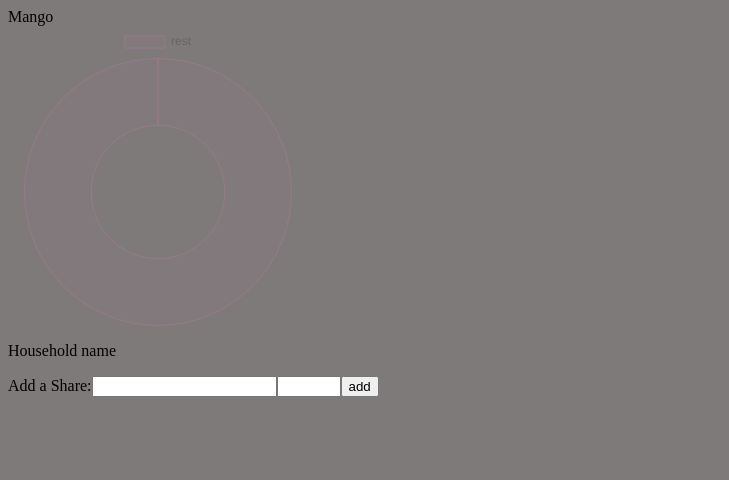
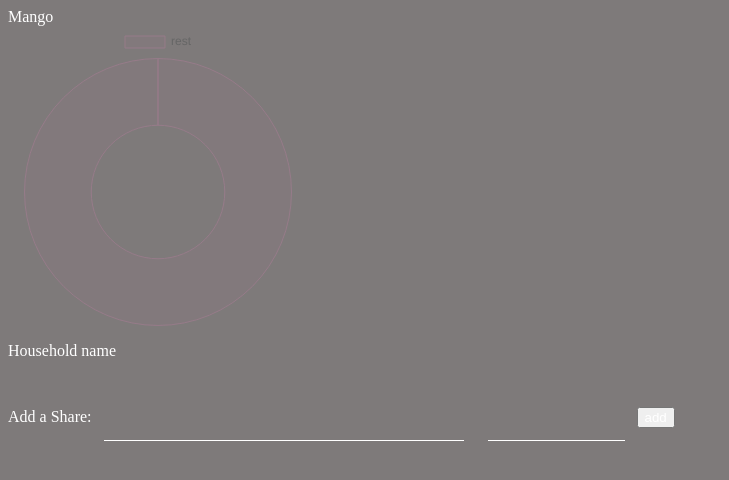
Before and after one commit to devskar/mango-app, a React (Create React App) app: page / in a window 1280 px wide. Shown: the top 480 px of the page, without its empty margins (0-729 px from the left). Built offline with nearby package versions, Linux system fonts and the light colour scheme.

Commit message:
Updating package.json and Readme

```diff
--- a/src/styles/index.css
+++ b/src/styles/index.css
@@ -1,3 +1,18 @@
 body {
   background-color: #7e7a7a;
 }
+
+* {
+  color: white;
+}
+
+input {
+  border: none;
+  border-bottom: 1px solid white;
+  background-color: #7e7a7a;
+  color: white;
+  font-size: 1.5em;
+  font-family: 'Roboto', sans-serif;
+  padding: 0.5em;
+  margin: 0.5em;
+}
```
Also changed, not shown: package.json (+14 -1 lines), 1 other file (tests, documents, lock files or other folders).
